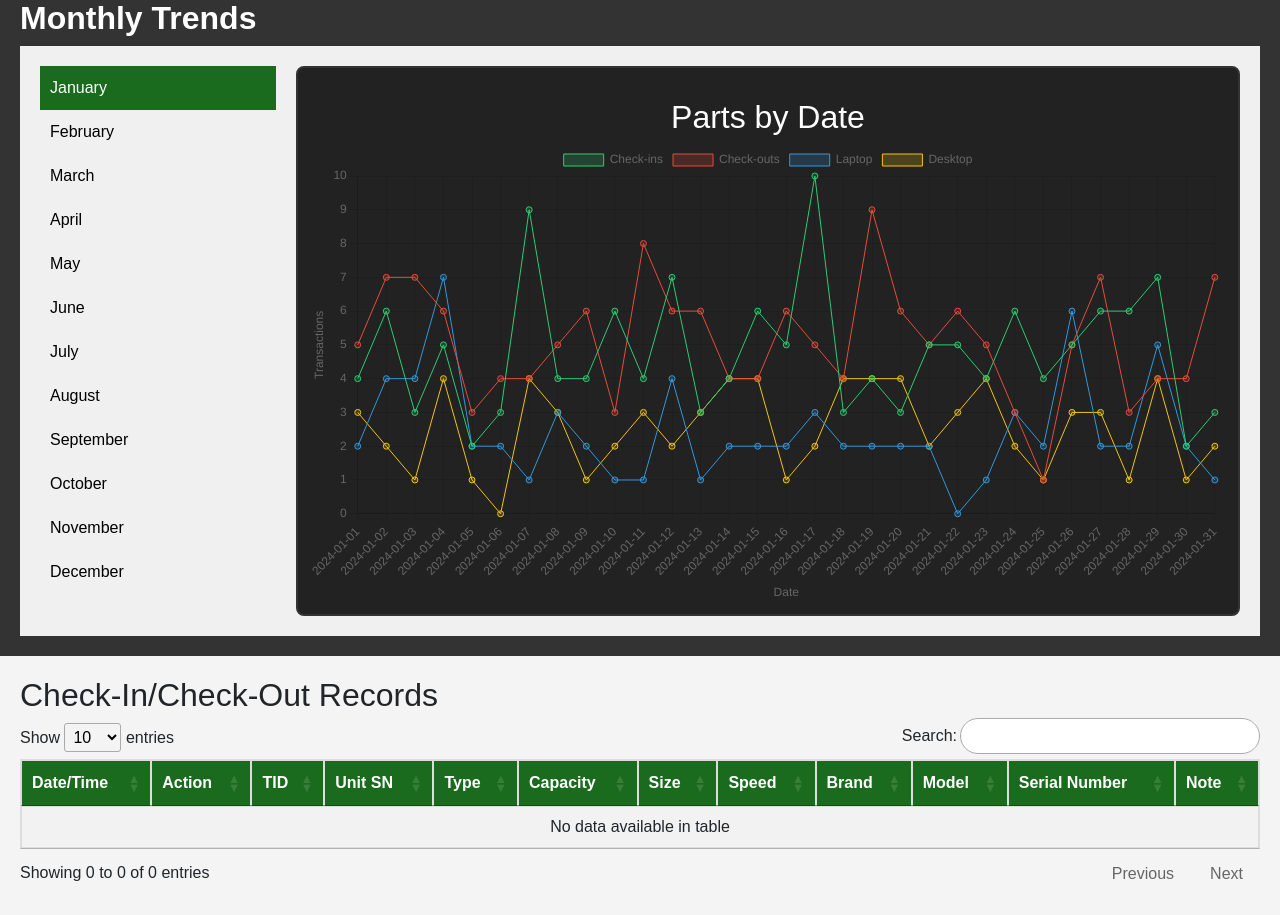
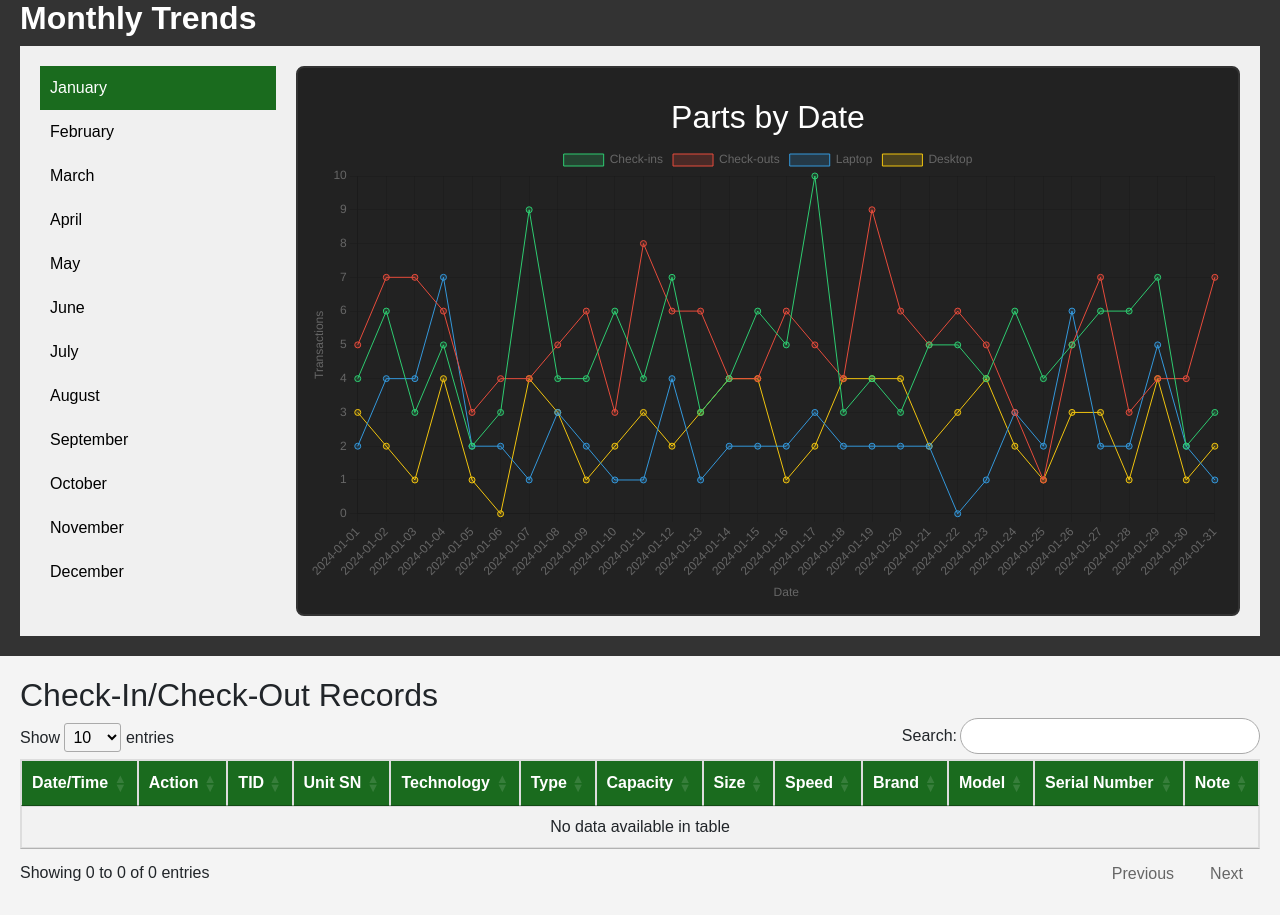
Before and after one commit to mnothman/HD-Requester, a Flask app: template templates/dashboard.html in a window 1280 px wide. Shown: the part 411-1326 px from the top of the page. Run offline with Flask 3, Linux system fonts and the light colour scheme; the template is opened without the code that fills it, so the values that code supplies are empty; data comes from the database, SQL or seed files in the repository; both versions use the stored data as it was after the commit; some libraries are stand-ins or nearby versions.

Commit message:
AA-114 added technology

```diff
--- a/static/js/dashboard.js
+++ b/static/js/dashboard.js
@@ -218,6 +218,12 @@ function updateDashboard(data) {
 
     const tableBody = document.querySelector('#partsTable tbody');
     const newRow = document.createElement('tr');
+
+
+    if (data.Technology === "AiO" && data.Capacity === "RAM") {
+        data.Size = "Laptop";  // Set size to Laptop if it's AiO and RAM
+    }
+
     newRow.innerHTML = `
     <td>${data.timestamp}</td>
     <td>${data.action}</td>
--- a/static/js/index.js
+++ b/static/js/index.js
@@ -516,7 +516,7 @@ function showModal(dataObject, htmlContent, onConfirm) {
         }
         // Proceed with parsing parts, size, and serial numbers as usual
         var i = 2;
-        while (lines[i] && !["Laptop", "Desktop", "Server"].includes(lines[i].trim())) {
+        while (lines[i] && !["Laptop", "Desktop", "Server", "AiO"].includes(lines[i].trim())) {
             var details = lines[i].trim().split(' ');
             var part = {};
 
--- a/templates/dashboard.html
+++ b/templates/dashboard.html
@@ -86,6 +86,7 @@
                         <th>Action</th>
                         <th>TID</th>
                         <th>Unit SN</th>
+                        <th>Technology</th>
                         <th>Type</th>
                         <th>Capacity</th>
                         <th>Size</th>
@@ -103,6 +104,7 @@
                         <td>{{ part.action }}</td>
                         <td>{{ part.tid }}</td>
                         <td>{{ part.unit_sn }}</td>
+                        <td>{{ part.technology }}</td>
                         <td>{{ part.type }}</td>
                         <td>{{ part.capacity }}</td>
                         <td>{{ part.size }}</td>
```
Also changed, not shown: refresh.db.
